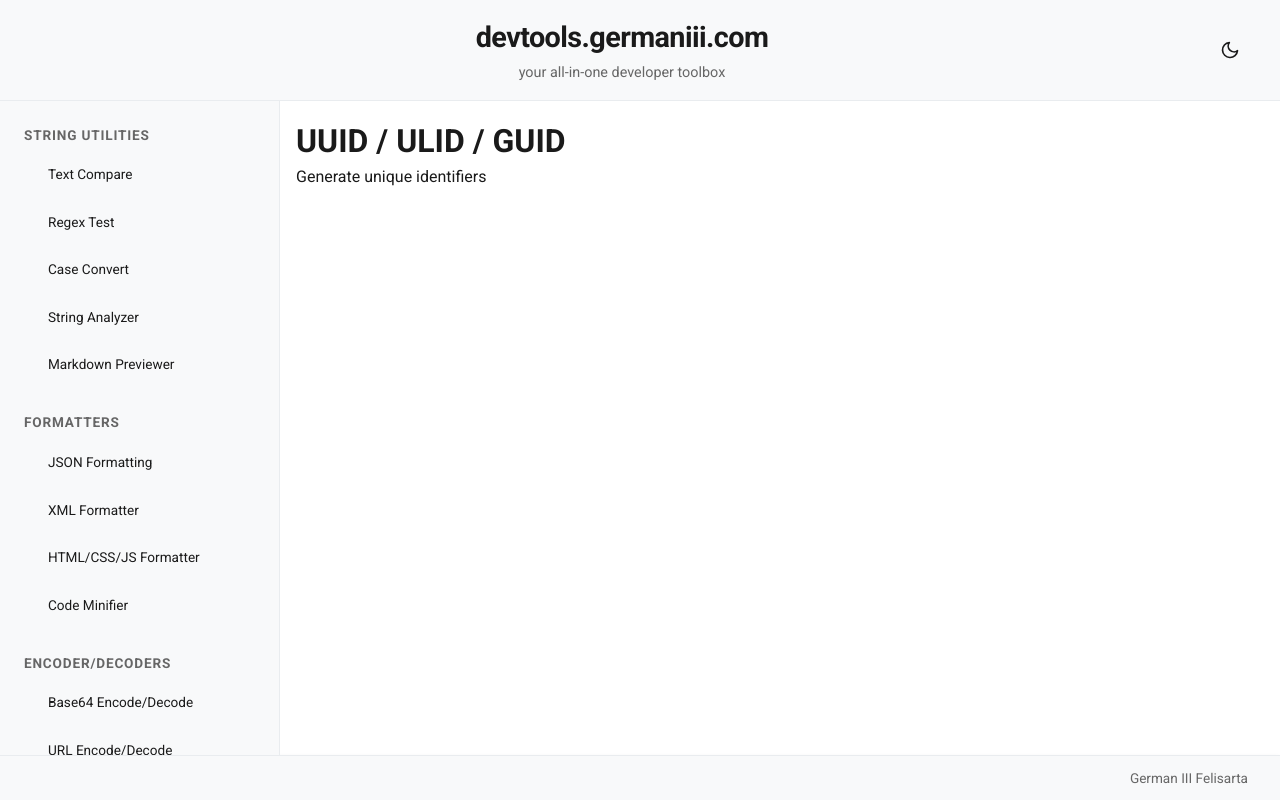
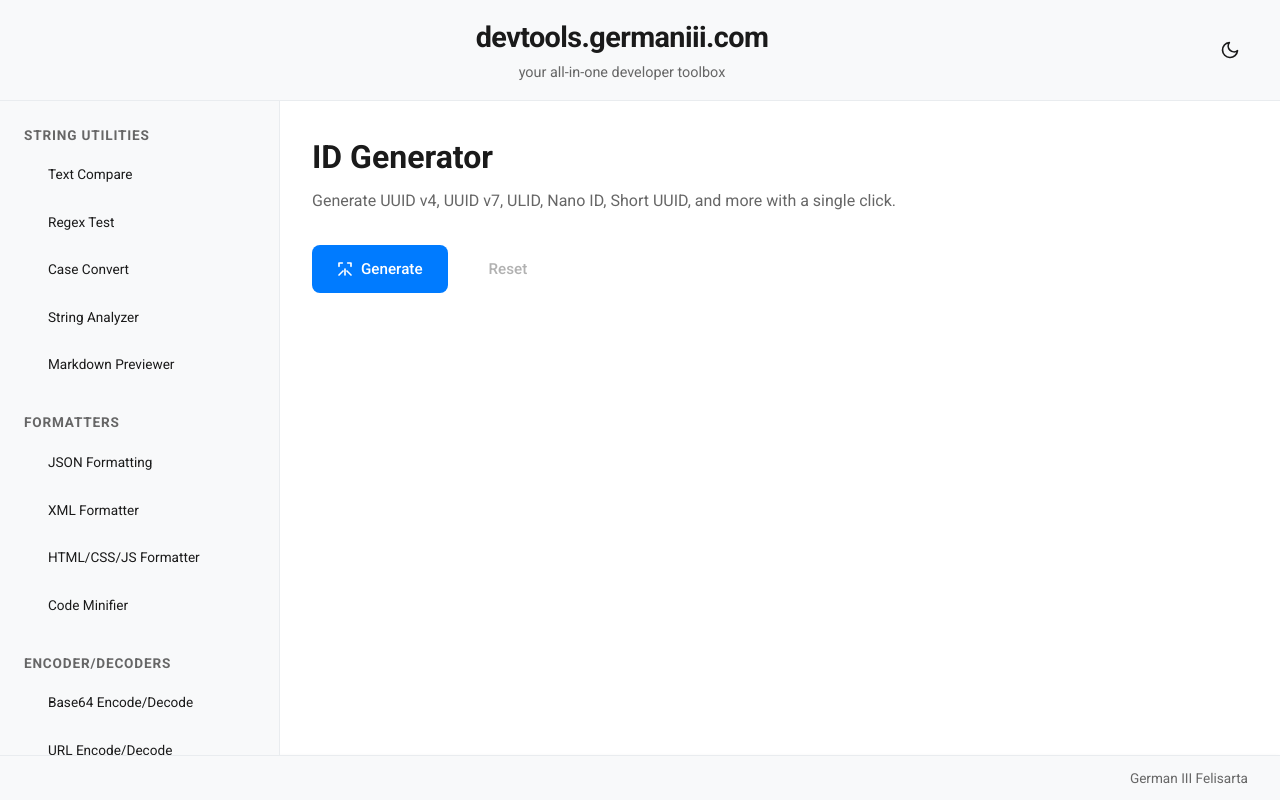
Before and after one commit to germaniii-com/devtools.germaniii.com, a SvelteKit app: page /generators/uuid in a window 1280 px wide. Built offline with nearby package versions, Linux system fonts and the light colour scheme.

Commit message:
Add id generator

```diff
--- a/src/routes/generators/uuid/+page.svelte
+++ b/src/routes/generators/uuid/+page.svelte
@@ -1,2 +1,332 @@
-<h1>UUID / ULID / GUID</h1>
-<p>Generate unique identifiers</p>
+<script>
+	let output = $state([]);
+	let copiedId = $state(null);
+	let timeoutId = null;
+
+	const CROCKFORD = '0123456789ABCDEFGHJKMNPQRSTVWXYZ';
+	const BASE62 = '0123456789ABCDEFGHIJKLMNOPQRSTUVWXYZabcdefghijklmnopqrstuvwxyz';
+	const NANO_CHARS = 'ABCDEFGHIJKLMNOPQRSTUVWXYZabcdefghijklmnopqrstuvwxyz0123456789_-';
+
+	function generate() {
+		const uuidV4 = crypto.randomUUID();
+		const uuidBytes = hexToBytes(uuidV4.replace(/-/g, ''));
+
+		output = [
+			{ label: 'UUID v4 (Random)', value: uuidV4 },
+			{ label: 'UUID v4 — No Dashes', value: uuidV4.replace(/-/g, '') },
+			{ label: 'UUID v4 — UPPERCASE', value: uuidV4.toUpperCase() },
+			{ label: 'UUID v7 (Time-ordered)', value: generateV7() },
+			{ label: 'ULID (Crockford Base32)', value: generateUlid() },
+			{ label: 'Nano ID (URL-safe)', value: generateNanoId() },
+			{ label: 'Short UUID (Base62)', value: base62Encode(uuidBytes) }
+		];
+		copiedId = null;
+	}
+
+	function generateV7() {
+		const timestamp = Date.now();
+		const hex = timestamp.toString(16).padStart(12, '0');
+		const random = Array.from(crypto.getRandomValues(new Uint8Array(10)), (b) =>
+			b.toString(16).padStart(2, '0')
+		).join('');
+		const variant = ['8', '9', 'a', 'b'][crypto.getRandomValues(new Uint8Array(1))[0] & 3];
+		return `${hex.slice(0, 8)}-${hex.slice(8, 12)}-7${random.slice(0, 3)}-${variant}${random.slice(3, 7)}-${random.slice(7, 15)}`;
+	}
+
+	function generateUlid() {
+		let ts = Date.now();
+		const buf = new Uint8Array(16);
+		for (let i = 5; i >= 0; i--) {
+			buf[i] = ts & 0xff;
+			ts = Math.floor(ts / 256);
+		}
+		crypto.getRandomValues(buf.subarray(6));
+
+		let ulid = '';
+		let bits = 0;
+		let buffer = 0;
+		for (let i = 0; i < 16; i++) {
+			buffer = (buffer << 8) | buf[i];
+			bits += 8;
+			while (bits >= 5) {
+				bits -= 5;
+				ulid += CROCKFORD[(buffer >> bits) & 0x1f];
+			}
+		}
+		if (bits > 0) {
+			ulid += CROCKFORD[(buffer << (5 - bits)) & 0x1f];
+		}
+		return ulid;
+	}
+
+	function generateNanoId() {
+		const bytes = crypto.getRandomValues(new Uint8Array(21));
+		return Array.from(bytes, (b) => NANO_CHARS[b % 64]).join('');
+	}
+
+	function hexToBytes(hex) {
+		const bytes = new Uint8Array(16);
+		for (let i = 0; i < 32; i += 2) {
+			bytes[i / 2] = parseInt(hex.slice(i, i + 2), 16);
+		}
+		return bytes;
+	}
+
+	function base62Encode(bytes) {
+		let value = 0n;
+		for (let i = 0; i < bytes.length; i++) {
+			value = (value << 8n) + BigInt(bytes[i]);
+		}
+		let result = '';
+		while (value > 0n) {
+			result = BASE62[Number(value % 62n)] + result;
+			value /= 62n;
+		}
+		return result.padStart(22, '0');
+	}
+
+	function copyText(text, id) {
+		if (!text) return;
+		navigator.clipboard.writeText(text).then(() => {
+			copiedId = id;
+			if (timeoutId) clearTimeout(timeoutId);
+			timeoutId = setTimeout(() => {
+				copiedId = null;
+				timeoutId = null;
+			}, 2000);
+		});
+	}
+
+	function clearAll() {
+		output = [];
+		copiedId = null;
+	}
+
+	$effect(() => {
+		return () => {
+			if (timeoutId) clearTimeout(timeoutId);
+		};
+	});
+</script>
+
+<div class="tool-container">
+	<div class="tool-header">
+		<h1>ID Generator</h1>
+		<p class="tool-description">Generate UUID v4, UUID v7, ULID, Nano ID, Short UUID, and more with a single click.</p>
+	</div>
+
+	<div class="actions">
+		<button class="btn btn-primary" onclick={generate}>
+			<svg xmlns="http://www.w3.org/2000/svg" width="16" height="16" viewBox="0 0 24 24" fill="none" stroke="currentColor" stroke-width="2.5" stroke-linecap="round" stroke-linejoin="round">
+				<path d="M16 3h5v5" />
+				<path d="M8 3H3v5" />
+				<path d="M12 12v9" />
+				<path d="m21 21-6-6" />
+				<path d="m3 21 6-6" />
+			</svg>
+			Generate
+		</button>
+		<button class="btn btn-tertiary" onclick={clearAll} disabled={output.length === 0}>Reset</button>
+	</div>
+
+	{#if output.length > 0}
+		<div class="output-section animate-fade-in">
+			<div class="ids-grid">
+				{#each output as item, index (index)}
+					<div class="id-card">
+						<div class="id-card-header">
+							<span class="id-label">{item.label}</span>
+							<button class="btn-copy" class:copied={copiedId === item.label} onclick={() => copyText(item.value, item.label)}>
+								{#if copiedId === item.label}
+									<svg xmlns="http://www.w3.org/2000/svg" width="12" height="12" viewBox="0 0 24 24" fill="none" stroke="currentColor" stroke-width="2.5" stroke-linecap="round" stroke-linejoin="round">
+										<polyline points="20 6 9 17 4 12" />
+									</svg>
+								{:else}
+									<svg xmlns="http://www.w3.org/2000/svg" width="12" height="12" viewBox="0 0 24 24" fill="none" stroke="currentColor" stroke-width="2" stroke-linecap="round" stroke-linejoin="round">
+										<rect x="9" y="9" width="13" height="13" rx="2" ry="2" />
+										<path d="M5 15H4a2 2 0 0 1-2-2V4a2 2 0 0 1 2-2h9a2 2 0 0 1 2 2v1" />
+									</svg>
+								{/if}
+							</button>
+						</div>
+						<pre class="id-value">{item.value}</pre>
+					</div>
+				{/each}
+			</div>
+		</div>
+	{/if}
+</div>
+
+<style>
+	.tool-container {
+		max-width: 1200px;
+		margin: 0 auto;
+		padding: 1rem;
+		font-family: var(--font-family-sans);
+	}
+
+	.tool-header {
+		margin-bottom: 2rem;
+	}
+
+	.tool-header h1 {
+		font-size: 2rem;
+		font-weight: 700;
+		color: var(--text);
+		margin-bottom: 0.5rem;
+	}
+
+	.tool-description {
+		font-size: 1rem;
+		color: var(--text-secondary);
+	}
+
+	.actions {
+		display: flex;
+		gap: 1rem;
+		align-items: center;
+		margin-bottom: 1.5rem;
+	}
+
+	.btn {
+		display: inline-flex;
+		align-items: center;
+		justify-content: center;
+		gap: 0.5rem;
+		padding: 0.75rem 1.5rem;
+		font-size: 0.95rem;
+		font-weight: 500;
+		border-radius: var(--radius);
+		border: 1px solid transparent;
+		cursor: pointer;
+		transition: background-color 0.15s, border-color 0.15s, color 0.15s, box-shadow 0.15s;
+		user-select: none;
+	}
+
+	.btn-primary {
+		background: var(--primary);
+		color: #ffffff;
+	}
+
+	.btn-primary:hover {
+		background: var(--primary-hover);
+	}
+
+	.btn-primary:focus {
+		box-shadow: 0 0 0 3px rgba(61, 139, 253, 0.3);
+	}
+
+	.btn-tertiary {
+		background: transparent;
+		color: var(--text-secondary);
+	}
+
+	.btn-tertiary:hover {
+		background: var(--surface);
+		color: var(--text);
+	}
+
+	.btn-tertiary:disabled {
+		opacity: 0.5;
+		cursor: not-allowed;
+		background: transparent;
+		color: var(--text-secondary);
+	}
+
+	.output-section {
+		margin-top: 0;
+	}
+
+	.ids-grid {
+		display: grid;
+		grid-template-columns: repeat(auto-fill, minmax(380px, 1fr));
+		gap: 1rem;
+	}
+
+	.id-card {
+		background: var(--surface);
+		border: 1px solid var(--border);
+		border-radius: var(--radius);
+		padding: 0.75rem 1rem;
+		display: flex;
+		flex-direction: column;
+		gap: 0.5rem;
+		transition: box-shadow 0.2s;
+	}
+
+	.id-card:hover {
+		box-shadow: 0 2px 8px rgba(0, 0, 0, 0.04);
+	}
+
+	.id-card-header {
+		display: flex;
+		justify-content: space-between;
+		align-items: center;
+	}
+
+	.id-label {
+		font-size: 0.75rem;
+		font-weight: 600;
+		color: var(--text-secondary);
+		text-transform: uppercase;
+		letter-spacing: 0.04em;
+	}
+
+	.id-value {
+		margin: 0;
+		font-family: var(--font-family-mono);
+		font-size: 0.9rem;
+		color: var(--text);
+		word-break: break-all;
+		white-space: pre-wrap;
+		line-height: 1.5;
+	}
+
+	.btn-copy {
+		display: inline-flex;
+		align-items: center;
+		gap: 0.3rem;
+		padding: 0.25rem 0.5rem;
+		font-size: 0.7rem;
+		font-weight: 500;
+		color: var(--text-secondary);
+		background: transparent;
+		border: 1px solid var(--border);
+		border-radius: var(--radius);
+		cursor: pointer;
+		transition: all 0.15s ease-in-out;
+		user-select: none;
+	}
+
+	.btn-copy:hover {
+		color: var(--text);
+		background: var(--border);
+	}
+
+	.btn-copy.copied {
+		color: #15803d;
+		background: rgba(34, 197, 94, 0.1);
+		border-color: #22c55e;
+	}
+
+	:global([data-theme='dark']) .btn-copy.copied {
+		color: #4ade80;
+		background: rgba(34, 197, 94, 0.15);
+		border-color: #4ade80;
+	}
+
+	.animate-fade-in {
+		animation: fadeIn 0.25s cubic-bezier(0.16, 1, 0.3, 1);
+	}
+
+	@keyframes fadeIn {
+		from {
+			opacity: 0;
+			transform: translateY(4px);
+		}
+		to {
+			opacity: 1;
+			transform: translateY(0);
+		}
+	}
+</style>
```
